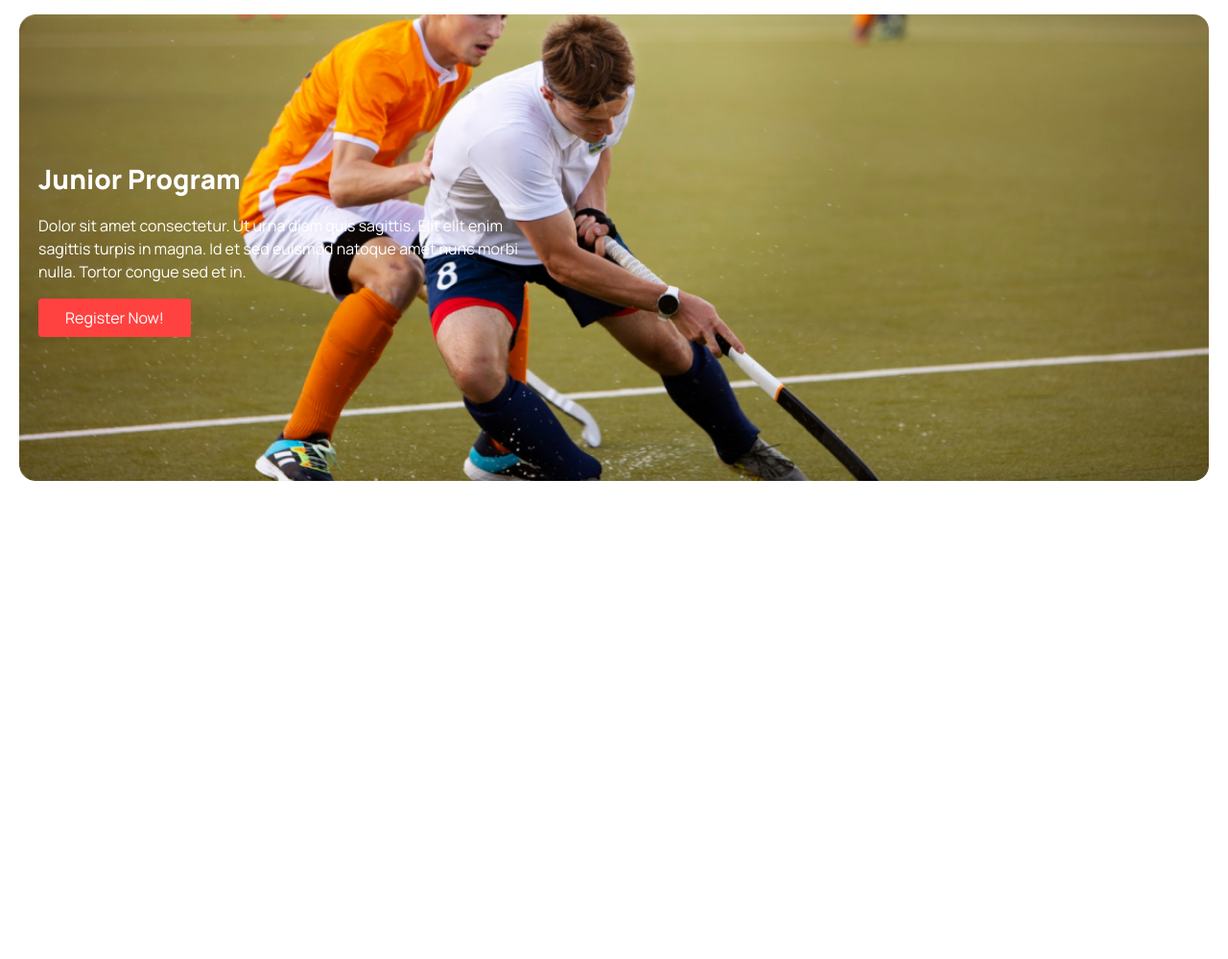
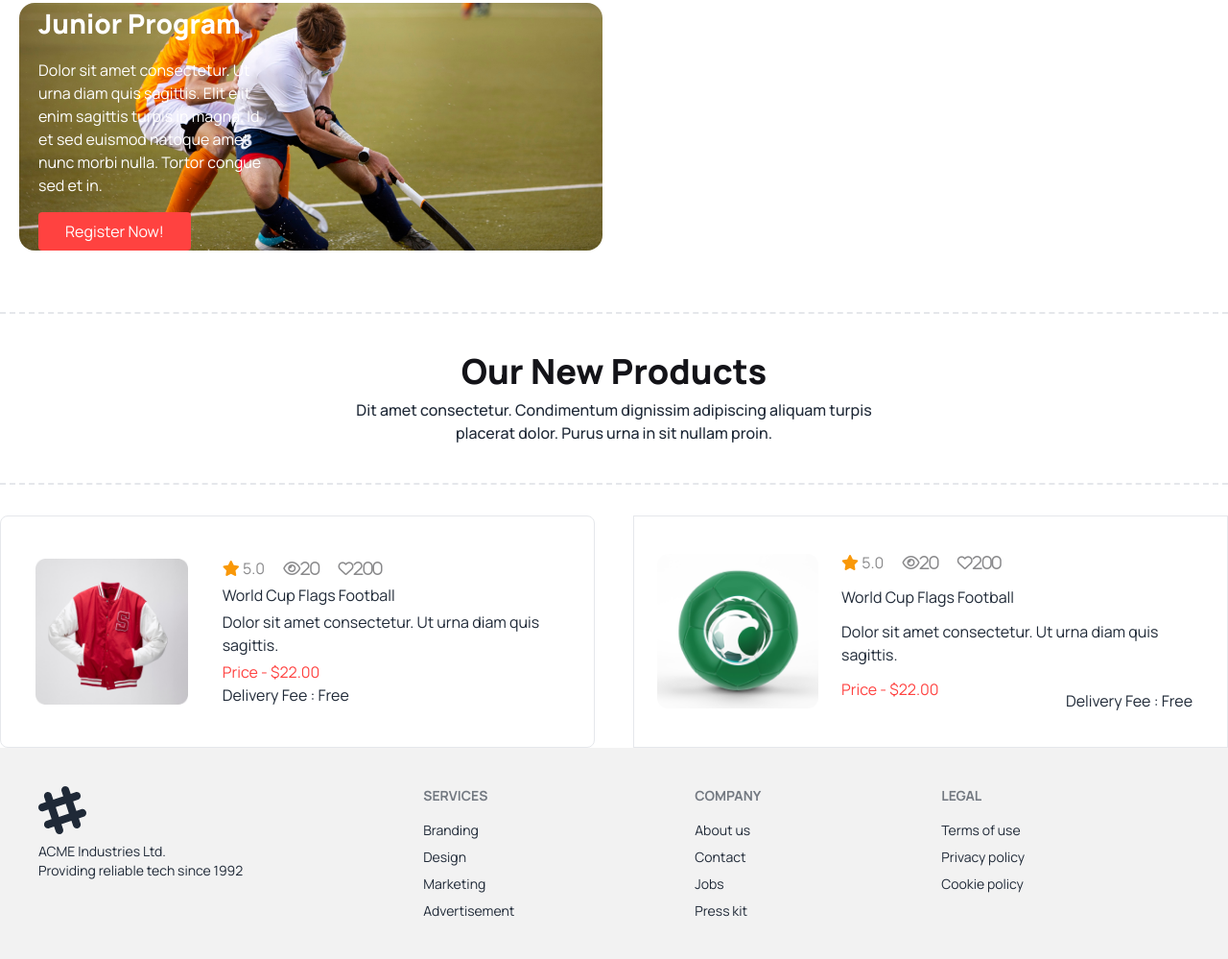
Before and after one commit to Sabbir881/hero-sabbir-assignment-3, a plain HTML site: page index.html in a window 1280 px wide. Shown: the part 1975-2974 px from the top of the page at 96% size. Before the commit the page ends 2540 px from the top, so only its background shows below. Drawn offline with nearby package versions, Linux system fonts and the light colour scheme.

Commit message:
product section added

```diff
--- a/index.html
+++ b/index.html
@@ -12,6 +12,7 @@
         rel="stylesheet">
     <link href="https://cdn.jsdelivr.net/npm/daisyui@4.6.0/dist/full.min.css" rel="stylesheet" type="text/css" />
     <script src="https://cdn.tailwindcss.com"></script>
+    <link rel="stylesheet" href="https://cdnjs.cloudflare.com/ajax/libs/font-awesome/6.5.1/css/all.min.css">
     <link rel="stylesheet" href="style.css">
 </head>
 
@@ -94,36 +95,47 @@
         <!-- readieal progress ber start -->
 
         <section class="lg:mt-10 mt-5">
-            <div class="lg:container lg:mx-auto space-y-5 mb-8" >
+            <div class="lg:container lg:mx-auto space-y-5 mb-8">
 
                 <div class="text-center mb-4 lg:mb-8  border-y-2 border-dashed lg:py-10 px-5 py-4 ">
-                    <h1 class="lg:text-4xl text-[#131318] font-extrabold mb-2 text-[22px]">Professional Hockeys Club</h1>
-                    <p class="lg:w-[40%]  mx-auto  lg:mx-auto">Dit amet consectetur. Condimentum dignissim adipiscing aliquam turpis placerat dolor. Purus urna in sit nullam proin. </p>
+                    <h1 class="lg:text-4xl text-[#131318] font-extrabold mb-2 text-[22px]">Professional Hockeys Club
+                    </h1>
+                    <p class="lg:w-[40%]  mx-auto  lg:mx-auto">Dit amet consectetur. Condimentum dignissim adipiscing
+                        aliquam turpis placerat dolor. Purus urna in sit nullam proin. </p>
                 </div>
 
                 <div class="grid grid-cols-1 lg:grid-cols-4 text-center">
                     <div class=" lg:space-y-3 space-y-3 mt-5">
-                        <div class="radial-progress text-[#ff4240] rotate-180" style="--value:87;" role="progressbar"><span class=" font-extrabold text-[#131318] rotate-40">87%</span></div>
+                        <div class="radial-progress text-[#ff4240] " style="--value:87;" role="progressbar">
+                            <span class=" font-extrabold text-[#131318] rotate-40">87%</span>
+                        </div>
                         <h4 class="font-semibold text-xl">Prayer Facility</h4>
-                        <p class=" lg:w-64 w-[70%] mx-auto lg:m-auto text-base">Amet consectetur. Condimentum dignissim adipiscing .</p>
+                        <p class=" lg:w-64 w-[70%] mx-auto lg:m-auto text-base">Amet consectetur. Condimentum dignissim
+                            adipiscing .</p>
                     </div>
 
                     <div class=" lg:space-y-3 space-y-3 mt-5 ">
-                        <div class="radial-progress text-[#49D293] " style="--value:87;" role="progressbar"><span class=" font-extrabold text-[#131318]">95%</span></div>
+                        <div class="radial-progress text-[#49D293] " style="--value:95;" role="progressbar"><span
+                                class=" font-extrabold text-[#131318]">95%</span></div>
                         <h4 class="font-semibold text-xl">Prayer Facility</h4>
-                        <p class="w-4/5 mx-auto lg:w-64 lg:m-auto text-base">Amet consectetur. Condimentum dignissim adipiscing .</p>
+                        <p class="w-4/5 mx-auto lg:w-64 lg:m-auto text-base">Amet consectetur. Condimentum dignissim
+                            adipiscing .</p>
                     </div>
 
                     <div class=" lg:space-y-3 space-y-3  mt-5">
-                        <div class="radial-progress text-[#FFB546] " style="--value:87;" role="progressbar"><span class=" font-extrabold text-[#131318]">90%</span></div>
+                        <div class="radial-progress text-[#FFB546] " style="--value:90;" role="progressbar"><span
+                                class=" font-extrabold text-[#131318]">90%</span></div>
                         <h4 class="font-semibold text-xl">Prayer Facility</h4>
-                        <p class="w-4/5 mx-auto lg:w-64 lg:m-auto text-base">Amet consectetur. Condimentum dignissim adipiscing .</p>
+                        <p class="w-4/5 mx-auto lg:w-64 lg:m-auto text-base">Amet consectetur. Condimentum dignissim
+                            adipiscing .</p>
                     </div>
 
                     <div class=" lg:space-y-3 space-y-3  mt-5">
-                        <div class="radial-progress text-[#4C8DF1] " style="--value:87;" role="progressbar"><span class=" font-extrabold text-[#131318]">80%</span></div>
+                        <div class="radial-progress text-[#4C8DF1] " style="--value:80;" role="progressbar"><span
+                                class=" font-extrabold text-[#131318]">80%</span></div>
                         <h4 class="font-semibold text-xl">Prayer Facility</h4>
-                        <p class="w-4/5 mx-auto lg:w-64 lg:m-auto text-base">Amet consectetur. Condimentum dignissim adipiscing .</p>
+                        <p class="w-4/5 mx-auto lg:w-64 lg:m-auto text-base">Amet consectetur. Condimentum dignissim
+                            adipiscing .</p>
                     </div>
 
 
@@ -140,22 +152,25 @@
         </section>
 
         <!-- Program section -->
-        <section class=" lg:mt-20 container mx-auto lg:py-16">
+        <section class=" lg:mt-20 lg:container lg:mx-auto lg:py-16">
             <div class="px-5">
 
                 <div class="text-center mb-4 lg:mb-8  border-y-2 border-dashed lg:py-10 px-5 py-4 ">
                     <h1 class="lg:text-4xl text-[#131318] font-extrabold mb-2 text-[22px]">Program Sections</h1>
-                    <p class="lg:w-[40%]  lg:mx-auto">Dit amet consectetur. Condimentum dignissim adipiscing aliquam turpis placerat dolor. Purus urna in sit nullam proin. </p>
+                    <p class="lg:w-[40%]  lg:mx-auto">Dit amet consectetur. Condimentum dignissim adipiscing aliquam
+                        turpis placerat dolor. Purus urna in sit nullam proin. </p>
                 </div>
 
 
-                <div class="lg:grid lg:grid-cols-2 lg:gap-4 text-[#FFF]   ">
+                <div class="lg:grid lg:grid-cols-2 lg:gap-6 text-[#FFF]   ">
 
-                    <div class="bg-[url('./images/2.png')] bg-no-repeat  bg-top-center bg-cover py-12 rounded-2xl mt-5 ">
+                    <div
+                        class="bg-[url('./images/2.png')] bg-no-repeat  bg-top-center bg-cover py-12 rounded-2xl mt-5 ">
                         <div class="p-10 lg:w-[75%] space-y-4">
                             <h1 class="text-[28px] font-extrabold">Junior Program</h1>
                             <p class="text-base">Dolor sit amet consectetur. Ut urna diam quis sagittis. Elit elit
-                            enim sagittis turpis in magna. Id et sed euismod natoque amet nunc morbi nulla. Tortor congue sed et in.</p>
+                                enim sagittis turpis in magna. Id et sed euismod natoque amet nunc morbi nulla. Tortor
+                                congue sed et in.</p>
                             <button class="bg-[#FF4240] px-7 py-2 rounded">Register Now!</button>
                         </div>
                     </div>
@@ -164,19 +179,108 @@
                         <div class="p-10 lg:w-[75%] space-y-4">
                             <h1 class="text-[28px] font-extrabold">Junior Program</h1>
                             <p class="text-base">Dolor sit amet consectetur. Ut urna diam quis sagittis. Elit elit
-                                enim sagittis turpis in magna. Id et sed euismod natoque amet nunc morbi nulla. Tortor congue sed et in.</p>
+                                enim sagittis turpis in magna. Id et sed euismod natoque amet nunc morbi nulla. Tortor
+                                congue sed et in.</p>
                             <button class="bg-[#FF4240] px-7 py-2 rounded">Register Now!</button>
                         </div>
                     </div>
 
-                    <div class="bg-[url('./images/4.png')] bg-[rgba(19, 19, 24, 0.50)] bg-top-center  bg-cover lg:col-span-2   py-[150px] rounded-2xl mt-5  ">
+                    <div
+                        class="bg-[url('./images/4.png')] bg-[rgba(19, 19, 24, 0.50)] bg-top-center  bg-cover row-span-2 rounded-2xl ">
                         <div class="px-5 lg:w-[45%] space-y-4 items-end">
                             <h1 class="text-[28px] font-extrabold">Junior Program</h1>
                             <p class="text-base">Dolor sit amet consectetur. Ut urna diam quis sagittis. Elit elit
-                                enim sagittis turpis in magna. Id et sed euismod natoque amet nunc morbi nulla. Tortor congue sed et in.</p>
+                                enim sagittis turpis in magna. Id et sed euismod natoque amet nunc morbi nulla. Tortor
+                                congue sed et in.</p>
                             <button class="bg-[#FF4240] px-7 py-2 rounded">Register Now!</button>
                         </div>
                     </div>
+
+                </div>
+
+
+
+
+            </div>
+        </section>
+
+        <!-- product section  start-->
+
+        <section class=" lg:container  lg:mx-auto">
+            <div>
+                <div>
+                    <div class="text-center mb-4 lg:mb-8  border-y-2 border-dashed lg:py-10 px-5 py-4 ">
+                        <h1 class="lg:text-4xl text-[#131318] font-extrabold mb-2 text-[22px]">Our New Products</h1>
+                        <p class="lg:w-[45%]  mx-auto  lg:mx-auto font-medium text-base">Dit amet consectetur.
+                            Condimentum dignissim adipiscing aliquam turpis placerat dolor. Purus urna in sit nullam
+                            proin. </p>
+                    </div>
+                </div>
+
+                <div class="lg:grid lg:grid-cols-2 lg:gap-10">
+
+
+
+                    <div class="lg:flex  lg:gap-3 lg:items-center lg:p-6 rounded-lg border  ">
+                        <div ><img  class=" w-full  p-3" src="./Images/5.png" alt=""></div>
+                        <div class="space-y-1 p-3">
+                            <div class="space-x-4 text-base text-[#13131880]">
+                                <span class="text-[#F99808]"><i class="fa-solid fa-star"></i> <span class="text-[#13131880]">5.0</span></span>
+                                <span><i class="fa-regular fa-eye">20</i></span>
+                                <span><i class="fa-regular fa-heart">200</i></span>
+
+                            </div>
+                            <h4>World Cup Flags Football</h4>
+                            <p>Dolor sit amet consectetur. Ut urna diam quis sagittis. </p>
+                            <div>
+                                <h6 class="text-[#FF4240]"> Price - $22.00</h6>
+                                <h6>Delivery Fee : Free</h6>
+                            </div>
+                        </div>
+                    </div>
+
+
+
+
+                    <div class="lg:flex lg:justify-start lg:gap-3 lg:items-center lg:p-6 border  ">
+                        <div><img class=" w-full object-cover" src="./Images/6.png" alt=""></div>
+                        <div class="space-y-3  p-3 ">
+                            <div class="space-x-4 text-base text-[#13131880]">
+                                <span class="text-[#F99808]"><i class="fa-solid fa-star"></i> <span class="text-[#13131880]">5.0</span></span>
+                                <span><i class="fa-regular fa-eye">20</i></span>
+                                <span><i class="fa-regular fa-heart">200</i></span>
+
+                            </div>
+                            <h4>World Cup Flags Football</h4>
+                            <p>Dolor sit amet consectetur. Ut urna diam quis sagittis. </p>
+                            <div class="lg:flex lg:justify-between mt-4 space-y-3">
+                                <h6 class="text-[#FF4240]"> Price - $22.00</h6>
+                                <h6>Delivery Fee : Free</h6>
+                            </div>
+                        </div>
+                    </div>
+
+
+
+
+
+
+
+
+
+
+
+
+
+
+
+
+
+
+
+
+
+
 
                 </div>
 
@@ -190,6 +294,41 @@
 
     </main>
 
+
+
+    <!-- footer section -->
+    <footer class="footer p-10 bg-base-200 text-base-content">
+        <aside>
+            <svg width="50" height="50" viewBox="0 0 24 24" xmlns="http://www.w3.org/2000/svg" fill-rule="evenodd" clip-rule="evenodd" class="fill-current"><path d="M22.672 15.226l-2.432.811.841 2.515c.33 1.019-.209 2.127-1.23 2.456-1.15.325-2.148-.321-2.463-1.226l-.84-2.518-5.013 1.677.84 2.517c.391 1.203-.434 2.542-1.831 2.542-.88 0-1.601-.564-1.86-1.314l-.842-2.516-2.431.809c-1.135.328-2.145-.317-2.463-1.229-.329-1.018.211-2.127 1.231-2.456l2.432-.809-1.621-4.823-2.432.808c-1.355.384-2.558-.59-2.558-1.839 0-.817.509-1.582 1.327-1.846l2.433-.809-.842-2.515c-.33-1.02.211-2.129 1.232-2.458 1.02-.329 2.13.209 2.461 1.229l.842 2.515 5.011-1.677-.839-2.517c-.403-1.238.484-2.553 1.843-2.553.819 0 1.585.509 1.85 1.326l.841 2.517 2.431-.81c1.02-.33 2.131.211 2.461 1.229.332 1.018-.21 2.126-1.23 2.456l-2.433.809 1.622 4.823 2.433-.809c1.242-.401 2.557.484 2.557 1.838 0 .819-.51 1.583-1.328 1.847m-8.992-6.428l-5.01 1.675 1.619 4.828 5.011-1.674-1.62-4.829z"></path></svg>
+            <p>ACME Industries Ltd.<br/>Providing reliable tech since 1992</p>
+          </aside>
+          <nav>
+            <header class="footer-title">Services</header>
+            <a class="link link-hover">Branding</a>
+            <a class="link link-hover">Design</a>
+            <a class="link link-hover">Marketing</a>
+            <a class="link link-hover">Advertisement</a>
+          </nav>
+          <nav>
+            <header class="footer-title">Company</header>
+            <a class="link link-hover">About us</a>
+            <a class="link link-hover">Contact</a>
+            <a class="link link-hover">Jobs</a>
+            <a class="link link-hover">Press kit</a>
+          </nav>
+          <nav>
+            <header class="footer-title">Legal</header>
+            <a class="link link-hover">Terms of use</a>
+            <a class="link link-hover">Privacy policy</a>
+            <a class="link link-hover">Cookie policy</a>
+          </nav>
+
+      </footer>
+
+
+
+
+
 </body>
 
 </html>
```
Lines whose indentation alone changed are shown as unchanged.
